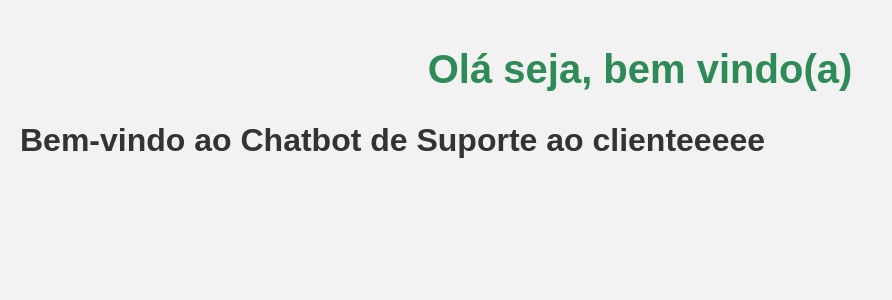
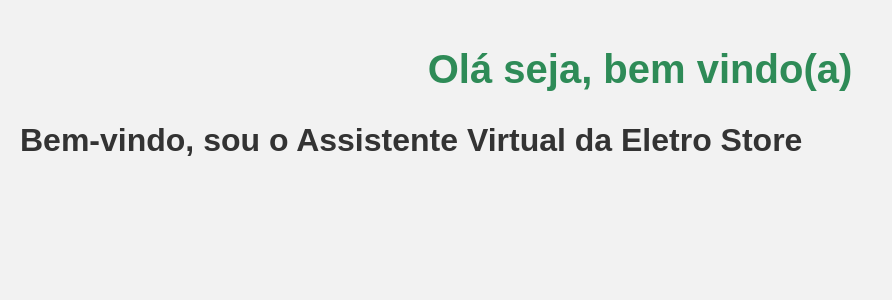
Before and after one commit to DAYANE1130/eletro-store-ai-agent, a Flask app: page / in a window 1280 px wide. Shown: the top 300 px of the page, without its empty margins (0-892 px from the left). Run offline with Flask 3, Linux system fonts and the light colour scheme.

Commit message:
refactor: Muda titulo do arquivo index

```diff
--- a/templates/index.html
+++ b/templates/index.html
@@ -64,7 +64,7 @@
 
     <h1 class="title">Olá seja, bem vindo(a)</h1>
 
-    <h1>Bem-vindo ao Chatbot de Suporte ao clienteeeee </h1>
+    <h1>Bem-vindo, sou o Assistente Virtual da Eletro Store </h1>
 </body>
 
 </html>
```
